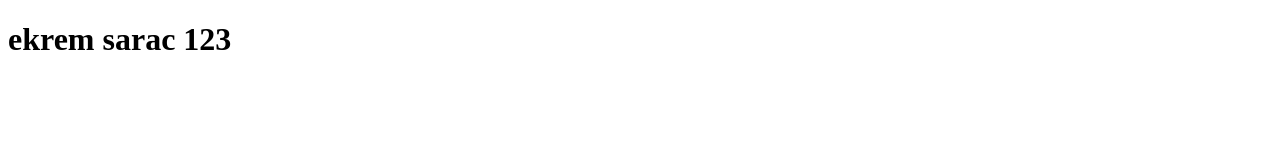
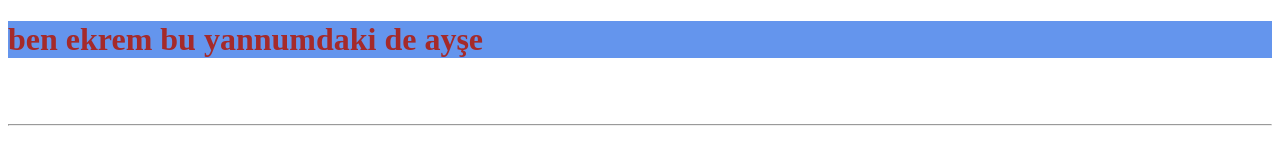
Before and after one commit to EkremSarac/repom, a plain HTML site: page ekrem.html in a window 1280 px wide. Drawn offline with Linux system fonts and the light colour scheme.

Commit message:
değişiklik

```diff
--- a/ekrem.html
+++ b/ekrem.html
@@ -1,11 +1,18 @@
 <!DOCTYPE html>
-<html lang="en">
+<html lang="tr">
 <head>
   <meta charset="UTF-8">
   <meta name="viewport" content="width=device-width, initial-scale=1.0">
-  <title>ekrem</title>
+  <title>WEb sitem</title>
 </head>
 <body>
-   <p><h1>ekrem sarac 123</h1></p>
+  <h1 style="background-color: cornflowerblue;
+  color: brown;">ben ekrem
+  bu yannumdaki de ayşe</h1>
+  <br>
+  <br>
+  <hr>
+  <!-- boşluklar var. -->
+
 </body>
 </html>
```
